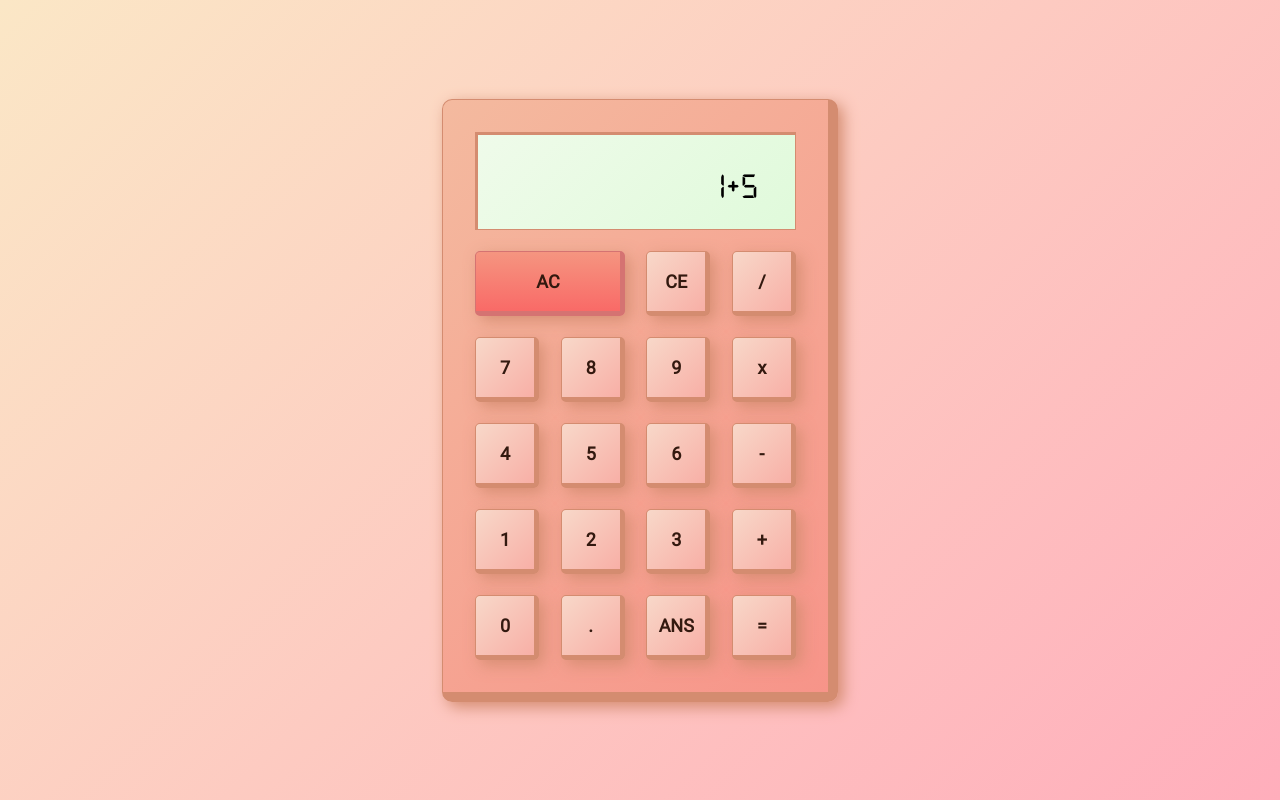
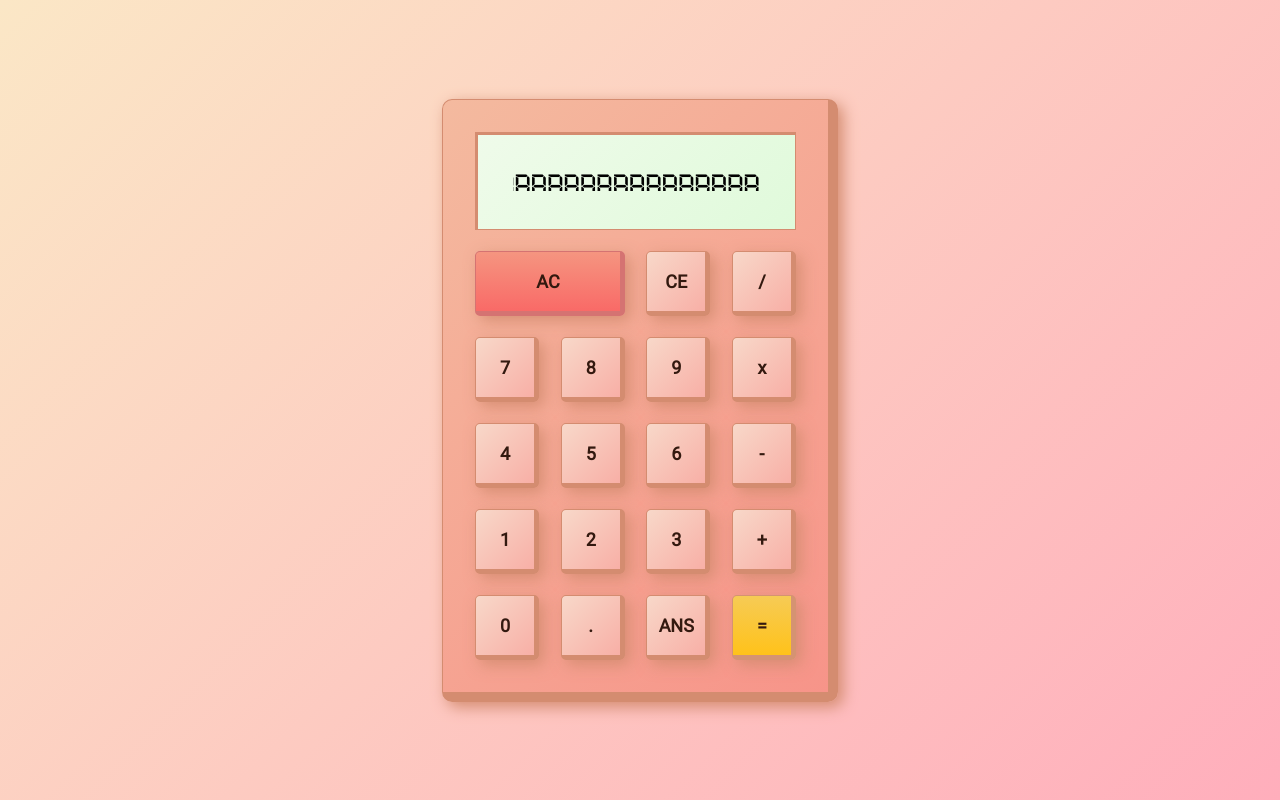
Before and after one commit to YounessIharchine/calculator, a React (Create React App) app: page / in a window 1280 px wide. Built offline with nearby package versions, Linux system fonts and the light colour scheme.

Commit message:
even more styling
+ more screen styling

```diff
--- a/src/App.css
+++ b/src/App.css
@@ -27,11 +27,8 @@
   grid-template-columns: repeat(4, 1fr);
 }
 
-.screen {
-  padding: 0 2.33rem;
-
-  font-family: "digital-7.mono";
-  font-size: 36px;
+.screen-wrapper {
+  padding: 0 2.19rem;
 
   border: 1px solid #d48c70;
   border-top: 3px solid #d48c70;
@@ -40,6 +37,18 @@
 
   grid-column: span 4;
   grid-row: span 2;
+
+  display: flex;
+  align-items: center;
+  justify-content: flex-end;
+}
+
+.screen {
+  padding: 0;
+  overflow: hidden;
+
+  font-family: "digital-7.mono";
+  font-size: 36px;
 
   display: flex;
   align-items: center;
--- a/src/App.js
+++ b/src/App.js
@@ -1,11 +1,17 @@
 import "./App.css";
+import { useState, createContext } from "react";
 import Screen from "./elements/screen";
 import Button from "./elements/button";
 
+const CalculatorContext = createContext();
+
 function App() {
+  const [value, setValue] = useState("aaaaaaaaaaaaaaabbbbbbbbbbBBBBBBBBBBBBBB");
+
   return (
+    <CalculatorContext.Provider value={{}}>
       <div className="wrapper">
-      <Screen />
+        <Screen value={value} />
         <Button
           borderColor="#d57372"
           backgroundColors={{ darker: "#f96a67", lighter: "#f59580" }}
@@ -21,8 +27,13 @@ function App() {
         <Button text="1" /> <Button text="2" /> <Button text="3" />
         <Button text="+" />
         <Button text="0" /> <Button text="." /> <Button text="ANS" />
-      <Button text="=" />
+        <Button
+          borderColor="#d59372"
+          backgroundColors={{ darker: "#ffc21a", lighter: "#f6cb55" }}
+          text="="
+        />
       </div>
+    </CalculatorContext.Provider>
   );
 }
 
--- a/src/elements/button.js
+++ b/src/elements/button.js
@@ -18,13 +18,13 @@ const Button = (props) => {
         gridColumn,
       };
     } else {
-      style = { borderColor };
+      style = { gridColumn };
     }
   } else {
     if (darker) {
       style = {
+        borderColor,
         background: `linear-gradient(${lighter}, ${darker})`,
-        gridColumn,
       };
     }
   }
--- a/src/elements/screen.js
+++ b/src/elements/screen.js
@@ -1,13 +1,9 @@
-import { useState, useEffect } from "react";
-
-const Screen = () => {
-  const [value, setValue] = useState("");
-
-  useEffect(() => {
-    setValue("1+5");
-  }, [value]);
-
-  return <div className="screen">{value}</div>;
+const Screen = ({ value }) => {
+  return (
+    <div className="screen-wrapper">
+      <div className="screen">{value}</div>
+    </div>
+  );
 };
 
 export default Screen;
```
Lines whose indentation alone changed are shown as unchanged.
